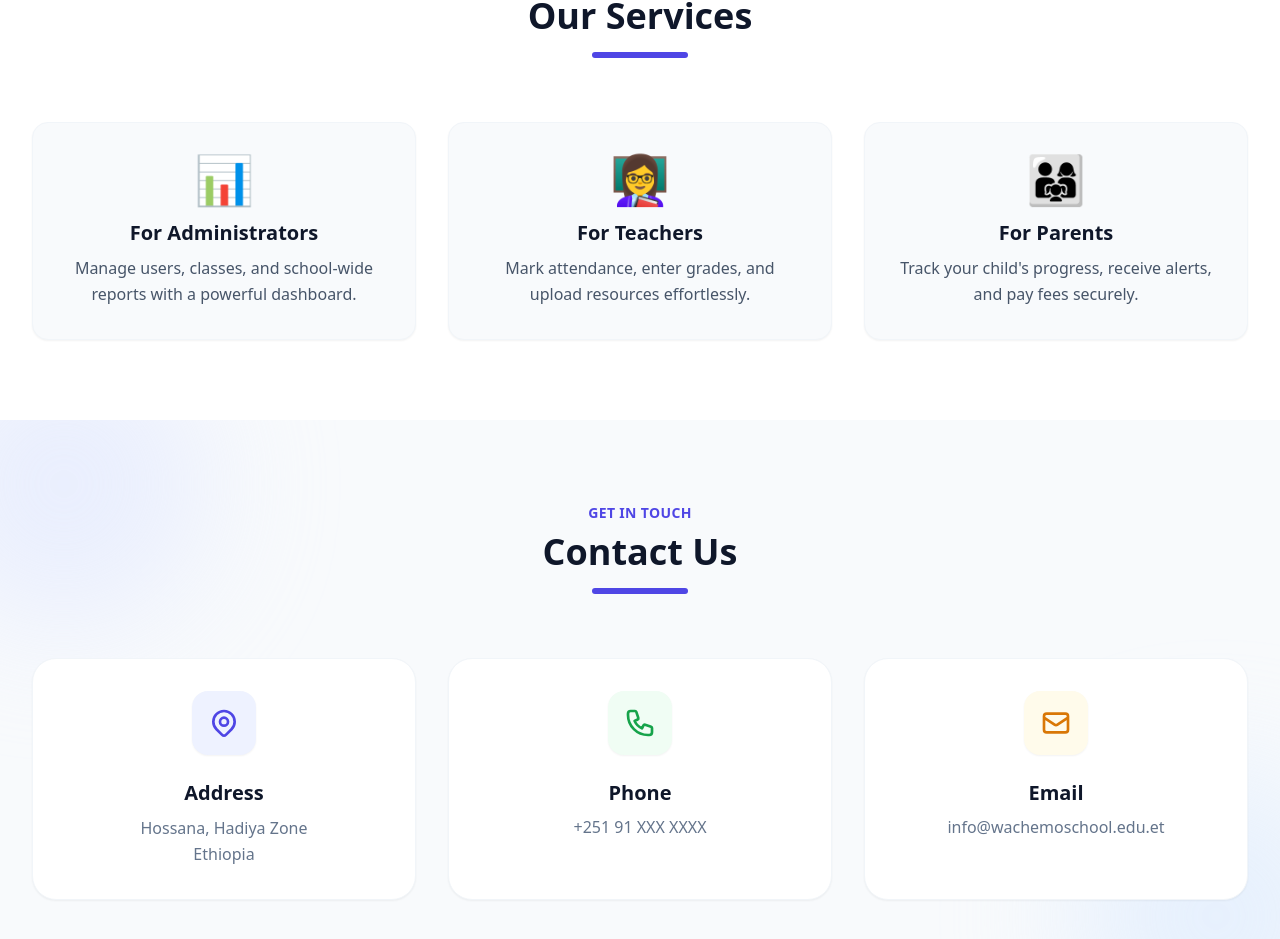
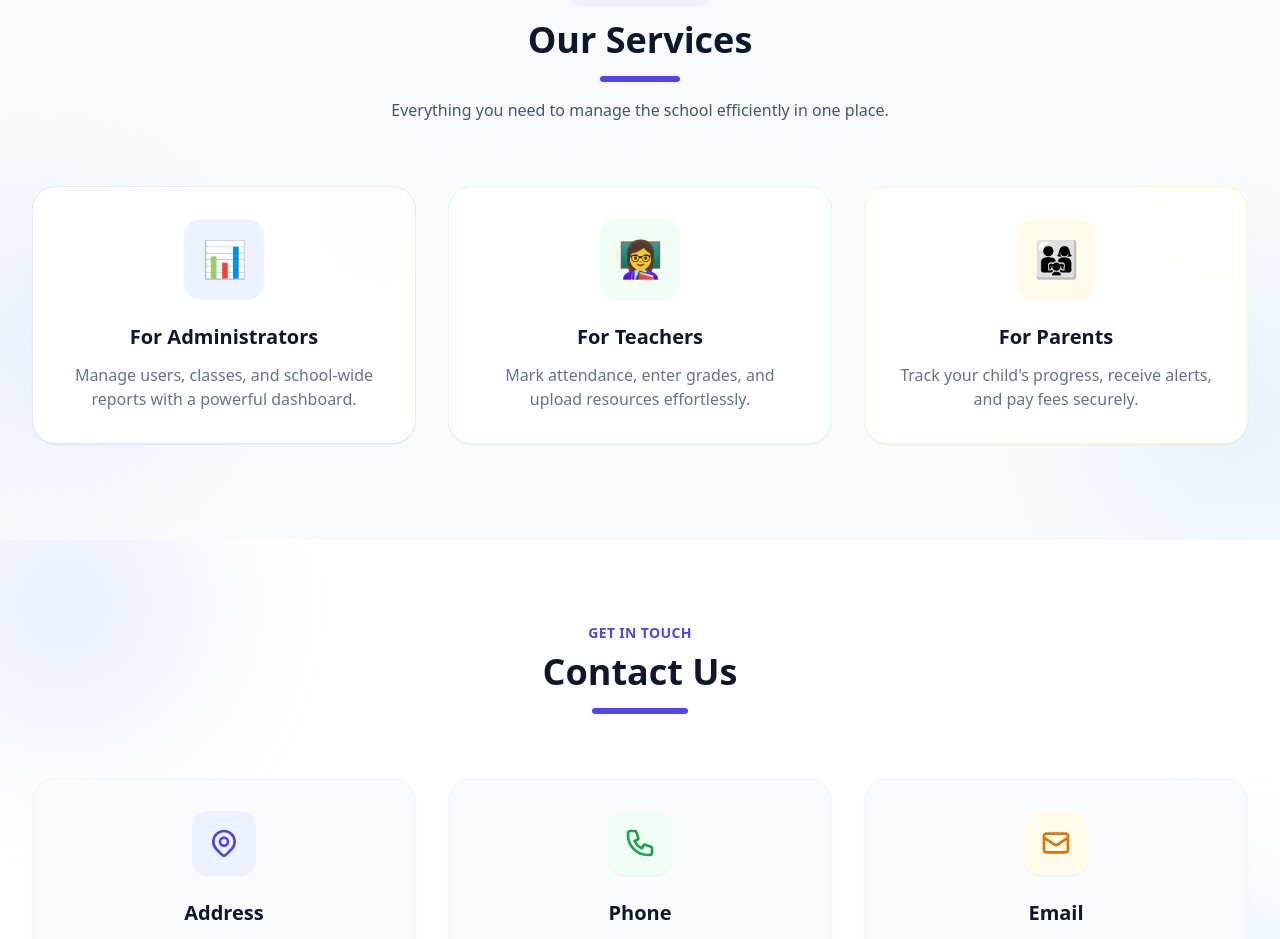
Before and after one commit to abelyesbata/iscms-project, a React app in the folder web/: page / in a window 1280 px wide. Shown: the part 1842-2781 px from the top of the page. Built offline with nearby package versions, Linux system fonts and the light colour scheme; no server answers; the HTML template or start-up script is replaced by a standard one.

Commit message:
update the hero section

```diff
--- a/web/src/pages/LandingPage.jsx
+++ b/web/src/pages/LandingPage.jsx
@@ -1,6 +1,7 @@
 import { Link } from 'react-router-dom';
 import { useState, useEffect } from 'react';
 
+// 👇 የምስል ስላይድ ኮምፖኔንት
 function ImageSlider() {
   const images = [
     "/school-building-1.jpg",
@@ -12,7 +13,7 @@ function ImageSlider() {
   useEffect(() => {
     const timer = setInterval(() => {
       setCurrentIndex((prevIndex) => (prevIndex + 1) % images.length);
-    }, 7000); // በየ 7 ሰከንዱ ይቀያየራል (መፈለግ ከሆነ መቀየር ይችላሉ)
+    }, 7000);
     return () => clearInterval(timer);
   }, [images.length]);
 
@@ -26,17 +27,12 @@ function ImageSlider() {
       onClick={handleNext}
       title="ምስሉን ለመቀየር ይንኩት"
     >
-      {/*
-        object-cover እና absolute inset-0 በመጠቀም ምስሎቹ በትክክል አንዱ ከሌላው በላይ እንዲሆኑ
-        እና ሳጥኑ ባዶ እንዳይሆን አድርጌያለሁ።
-      */}
       <div className="relative w-full h-[350px] md:h-[450px] lg:h-[500px] bg-slate-100">
         {images.map((img, index) => (
           <img
             key={index}
             src={img}
             alt={`School Campus ${index + 1}`}
-            // ምስሉ ሙሉ በሙሉ እንዲሸፍን object-cover ተጠቅሟል
             className={`absolute inset-0 w-full h-full object-cover transition-opacity duration-1000 ease-in-out ${
               index === currentIndex ? 'opacity-100 z-10' : 'opacity-0 z-0'
             }`}
@@ -44,10 +40,8 @@ function ImageSlider() {
         ))}
       </div>
 
-      {/* የምስል ጥቁር ሽፋን */}
       <div className="absolute inset-0 bg-gradient-to-t from-black/30 to-transparent z-20 pointer-events-none"></div>
 
-      {/* የስላይድ ነጥቦች (Dots) */}
       <div className="absolute bottom-4 left-1/2 transform -translate-x-1/2 flex gap-2 z-30">
         {images.map((_, idx) => (
           <button
@@ -130,7 +124,7 @@ export default function LandingPage() {
         )}
       </nav>
 
-      {/* Hero Section (ተንሳፋፊ ካርዶቹ ተወግደዋል) */}
+          {/* Hero Section */}
       <section id="home" className="bg-gradient-to-br from-indigo-50 via-blue-50 to-white py-20 lg:py-28 relative overflow-hidden">
         <div className="absolute top-0 right-0 -mr-20 -mt-20 w-96 h-96 bg-indigo-200 rounded-full blur-3xl opacity-40"></div>
         <div className="absolute bottom-0 left-0 -ml-20 -mb-20 w-80 h-80 bg-blue-200 rounded-full blur-3xl opacity-40"></div>
@@ -139,13 +133,16 @@ export default function LandingPage() {
           <div className="grid grid-cols-1 lg:grid-cols-2 gap-12 lg:gap-8 items-center">
 
             <div className="text-center lg:text-left">
-              <h1 className="text-4xl md:text-5xl lg:text-6xl font-extrabold text-slate-900 mb-6 leading-tight">
+              {/* 👇 እዚህ ጋር የፊደል ዲዛይኑን ቀይሬዋለሁ */}
+              <h1 className="text-4xl md:text-5xl font-bold font-serif text-slate-900 mb-6 leading-snug lg:leading-tight">
                 Modern School Management <br className="hidden md:block" />
-                <span className="text-indigo-600">Made Simple and Responsive</span>
+                <span className="text-indigo-600 block mt-2">Made Simple and Responsive</span>
               </h1>
+
               <p className="text-lg md:text-xl text-slate-600 mb-8 max-w-2xl mx-auto lg:mx-0 leading-relaxed">
                 Integrated School Community Management System for Wachemo Community Excellency School. Manage students, teachers, grades, attendance, and payments all in one place.
               </p>
+
               <div className="flex flex-col sm:flex-row justify-center lg:justify-start gap-4">
                 <Link to="/login" className="bg-indigo-600 hover:bg-indigo-700 text-white px-8 py-3.5 rounded-xl font-bold text-lg transition-all duration-300 shadow-lg shadow-indigo-200 hover:-translate-y-1">
                   Get Started
@@ -156,7 +153,6 @@ export default function LandingPage() {
               </div>
             </div>
 
-            {/* የቀኝ በኩል - ምስሉ ብቻ የሚገኝበት */}
             <div className="relative mt-12 lg:mt-0">
               <ImageSlider />
             </div>
@@ -254,13 +250,17 @@ export default function LandingPage() {
         </div>
       </section>
 
-      {/* Services Section */}
-      <section id="services" className="py-20 bg-white">
-        <div className="max-w-7xl mx-auto px-4 sm:px-6 lg:px-8">
+      {/* 👇 አዲሱ Services Section (ቀለማት እና ዲዛይን የተሻሻለበት) */}
+      <section id="services" className="py-24 bg-slate-50 relative overflow-hidden">
+        <div className="absolute top-1/2 left-0 -ml-20 w-64 h-64 bg-indigo-100 rounded-full blur-3xl opacity-50"></div>
+        <div className="absolute bottom-0 right-0 -mr-20 w-64 h-64 bg-blue-100 rounded-full blur-3xl opacity-50"></div>
+
+        <div className="max-w-7xl mx-auto px-4 sm:px-6 lg:px-8 relative z-10">
           <div className="text-center mb-16">
-            <span className="text-indigo-600 font-semibold tracking-wide uppercase text-sm">What We Offer</span>
-            <h2 className="text-3xl md:text-4xl font-extrabold text-slate-900 mt-2 mb-4">Our Services</h2>
-            <div className="w-24 h-1.5 bg-indigo-600 mx-auto rounded-full"></div>
+            <span className="text-indigo-600 font-bold tracking-wider uppercase text-sm bg-indigo-50 px-3 py-1 rounded-full">What We Offer</span>
+            <h2 className="text-3xl md:text-4xl font-extrabold text-slate-900 mt-4 mb-4">Our Services</h2>
+            <div className="w-20 h-1.5 bg-indigo-600 mx-auto rounded-full"></div>
+            <p className="mt-4 text-slate-600 max-w-2xl mx-auto">Everything you need to manage the school efficiently in one place.</p>
           </div>
 
           <div className="grid grid-cols-1 md:grid-cols-3 gap-8">
@@ -268,23 +268,26 @@ export default function LandingPage() {
               icon="📊"
               title="For Administrators"
               desc="Manage users, classes, and school-wide reports with a powerful dashboard."
+              color="indigo"
             />
             <ServiceCard
               icon="👩‍🏫"
               title="For Teachers"
               desc="Mark attendance, enter grades, and upload resources effortlessly."
+              color="green"
             />
             <ServiceCard
               icon="👨‍👩‍👧"
               title="For Parents"
               desc="Track your child's progress, receive alerts, and pay fees securely."
+              color="amber"
             />
           </div>
         </div>
       </section>
 
       {/* Contact Section */}
-      <section id="contact" className="py-20 bg-slate-50 relative overflow-hidden">
+      <section id="contact" className="py-20 bg-white relative overflow-hidden">
         <div className="absolute top-0 left-0 -ml-20 -mt-20 w-72 h-72 bg-indigo-100 rounded-full blur-3xl opacity-60"></div>
         <div className="absolute bottom-0 right-0 -mr-20 -mb-20 w-72 h-72 bg-blue-100 rounded-full blur-3xl opacity-60"></div>
 
@@ -297,7 +300,7 @@ export default function LandingPage() {
 
           <div className="grid grid-cols-1 md:grid-cols-3 gap-8 text-center">
 
-            <a href="https://maps.google.com/?q=Wachemo+University" target="_blank" rel="noopener noreferrer" className="group p-8 bg-white rounded-3xl shadow-sm border border-slate-100 hover:shadow-xl hover:-translate-y-2 transition-all duration-300 relative overflow-hidden">
+            <a href="https://maps.google.com/?q=Wachemo+University" target="_blank" rel="noopener noreferrer" className="group p-8 bg-slate-50 rounded-3xl shadow-sm border border-slate-100 hover:shadow-xl hover:-translate-y-2 transition-all duration-300 relative overflow-hidden">
               <div className="absolute top-0 left-0 w-full h-1 bg-gradient-to-r from-indigo-500 to-blue-500 transform scale-x-0 group-hover:scale-x-100 transition-transform duration-300 origin-left"></div>
               <div className="w-16 h-16 mx-auto bg-indigo-50 text-indigo-600 rounded-2xl flex items-center justify-center mb-6 group-hover:bg-indigo-600 group-hover:text-white transition-colors duration-300 shadow-sm">
                 <svg className="w-8 h-8" fill="none" stroke="currentColor" viewBox="0 0 24 24">
@@ -309,7 +312,7 @@ export default function LandingPage() {
               <p className="text-slate-500 leading-relaxed">Hossana, Hadiya Zone<br />Ethiopia</p>
             </a>
 
-            <a href="tel:+251910000000" className="group p-8 bg-white rounded-3xl shadow-sm border border-slate-100 hover:shadow-xl hover:-translate-y-2 transition-all duration-300 relative overflow-hidden">
+            <a href="tel:+251910000000" className="group p-8 bg-slate-50 rounded-3xl shadow-sm border border-slate-100 hover:shadow-xl hover:-translate-y-2 transition-all duration-300 relative overflow-hidden">
               <div className="absolute top-0 left-0 w-full h-1 bg-gradient-to-r from-green-400 to-emerald-500 transform scale-x-0 group-hover:scale-x-100 transition-transform duration-300 origin-left"></div>
               <div className="w-16 h-16 mx-auto bg-green-50 text-green-600 rounded-2xl flex items-center justify-center mb-6 group-hover:bg-green-500 group-hover:text-white transition-colors duration-300 shadow-sm">
                 <svg className="w-8 h-8" fill="none" stroke="currentColor" viewBox="0 0 24 24">
@@ -317,10 +320,10 @@ export default function LandingPage() {
                 </svg>
               </div>
               <h3 className="font-bold text-slate-900 mb-2 text-xl group-hover:text-green-600 transition-colors">Phone</h3>
-              <p className="text-slate-500">+251 91 XXX XXXX</p>
+              <p className="text-slate-500">+251 91 X XXXX</p>
             </a>
 
-            <a href="mailto:info@wachemoschool.edu.et" className="group p-8 bg-white rounded-3xl shadow-sm border border-slate-100 hover:shadow-xl hover:-translate-y-2 transition-all duration-300 relative overflow-hidden">
+            <a href="mailto:info@wachemoschool.edu.et" className="group p-8 bg-slate-50 rounded-3xl shadow-sm border border-slate-100 hover:shadow-xl hover:-translate-y-2 transition-all duration-300 relative overflow-hidden">
               <div className="absolute top-0 left-0 w-full h-1 bg-gradient-to-r from-amber-400 to-orange-500 transform scale-x-0 group-hover:scale-x-100 transition-transform duration-300 origin-left"></div>
               <div className="w-16 h-16 mx-auto bg-amber-50 text-amber-600 rounded-2xl flex items-center justify-center mb-6 group-hover:bg-amber-500 group-hover:text-white transition-colors duration-300 shadow-sm">
                 <svg className="w-8 h-8" fill="none" stroke="currentColor" viewBox="0 0 24 24">
@@ -409,12 +412,49 @@ export default function LandingPage() {
   );
 }
 
-function ServiceCard({ icon, title, desc }) {
+function ServiceCard({ icon, title, desc, color }) {
+  const colorVariants = {
+    indigo: {
+      bg: "bg-white",
+      border: "border-indigo-100 hover:border-indigo-300",
+      shadow: "hover:shadow-indigo-100",
+      iconBg: "bg-indigo-50 text-indigo-600 group-hover:bg-indigo-600 group-hover:text-white",
+      text: "group-hover:text-indigo-600"
+    },
+    green: {
+      bg: "bg-white",
+      border: "border-green-100 hover:border-green-300",
+      shadow: "hover:shadow-green-100",
+      iconBg: "bg-green-50 text-green-600 group-hover:bg-green-600 group-hover:text-white",
+      text: "group-hover:text-green-600"
+    },
+    amber: {
+      bg: "bg-white",
+      border: "border-amber-100 hover:border-amber-300",
+      shadow: "hover:shadow-amber-100",
+      iconBg: "bg-amber-50 text-amber-600 group-hover:bg-amber-600 group-hover:text-white",
+      text: "group-hover:text-amber-600"
+    }
+  };
+
+  const style = colorVariants[color] || colorVariants.indigo;
+
   return (
-    <div className="bg-slate-50 p-8 rounded-2xl shadow-sm hover:shadow-md hover:-translate-y-1 transition-all duration-300 text-center border border-slate-100">
-      <div className="text-5xl mb-4">{icon}</div>
-      <h3 className="text-xl font-bold text-slate-900 mb-2">{title}</h3>
-      <p className="text-slate-600 leading-relaxed">{desc}</p>
+    <div className={`group relative p-8 rounded-3xl border ${style.bg} ${style.border} shadow-sm hover:shadow-xl ${style.shadow} hover:-translate-y-2 transition-all duration-300 overflow-hidden text-center`}>
+      {/* የጀርባ ማስጌጫ ክብ */}
+      <div className={`absolute top-0 right-0 -mr-8 -mt-8 w-32 h-32 rounded-full opacity-10 group-hover:scale-150 transition-transform duration-500 ${style.iconBg.split(' ')[0].replace('bg-', 'bg-')}`}></div>
+
+      {/* የአይኮን ሳጥን */}
+      <div className={`w-20 h-20 mx-auto rounded-2xl flex items-center justify-center mb-6 transition-colors duration-300 shadow-sm ${style.iconBg}`}>
+        <span className="text-4xl">{icon}</span>
+      </div>
+
+      <h3 className={`text-xl font-bold text-slate-900 mb-3 transition-colors ${style.text}`}>
+        {title}
+      </h3>
+      <p className="text-slate-500 leading-relaxed text-sm md:text-base">
+        {desc}
+      </p>
     </div>
   );
 }
```
